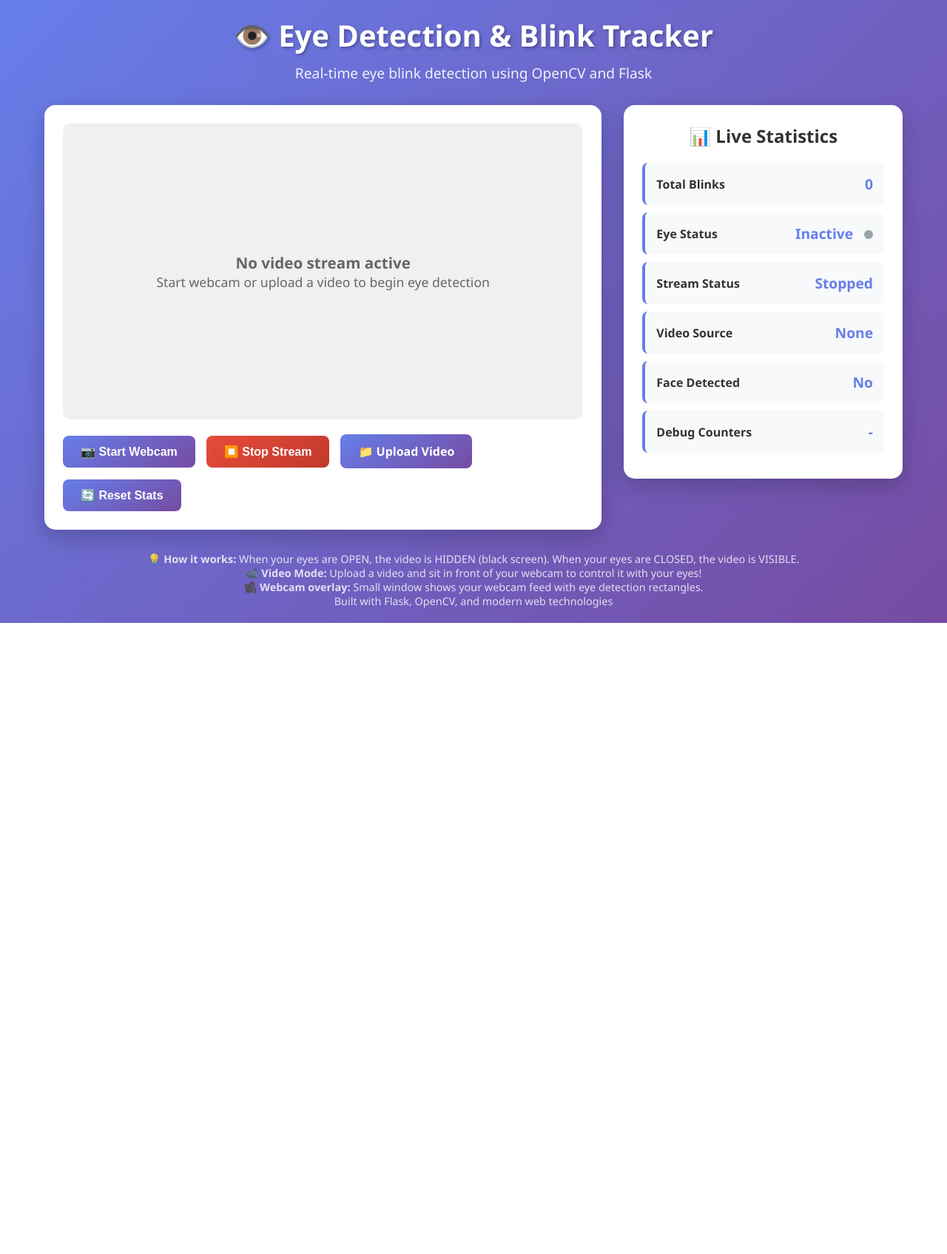
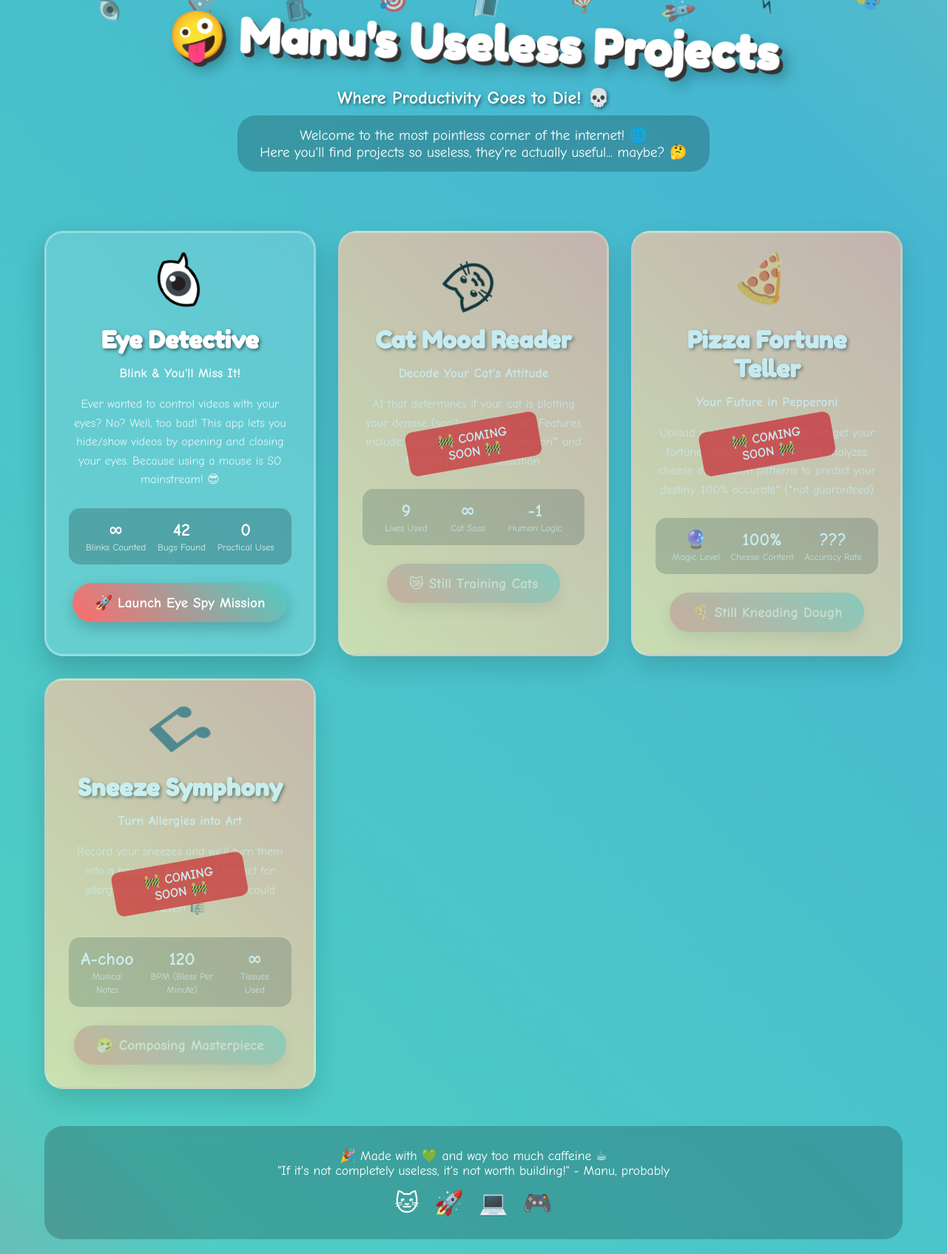
Before and after one commit to manukrishna804/useless_project_temp, a Flask app: page / in a window 1280 px wide. Shown: the whole page at 74% size. Before the commit the page ends 842 px from the top, so only its background shows below. Run offline with Flask 3, Linux system fonts and the light colour scheme.

Commit message:
Updated app.py and index.html, added home.html

```diff
--- a/app.py
+++ b/app.py
@@ -247,8 +247,13 @@ def generate_frames_video(video_path):
         webcam_cap.release()
 
 @app.route('/')
-def index():
-    """Main page"""
+def home():
+    """Home page with project showcase"""
+    return render_template('home.html')
+
+@app.route('/eye-detection')
+def eye_detection_app():
+    """Eye detection application page"""
     return render_template('index.html')
 
 @app.route('/video_feed')
--- /dev/null
+++ b/templates/home.html
@@ -0,0 +1,544 @@
+<!DOCTYPE html>
+<html lang="en">
+<head>
+    <meta charset="UTF-8">
+    <meta name="viewport" content="width=device-width, initial-scale=1.0">
+    <title>🤪 Manu's Useless Project Collection</title>
+    <style>
+        @import url('https://fonts.googleapis.com/css2?family=Comic+Neue:wght@300;400;700&family=Fredoka+One&display=swap');
+
+        * {
+            margin: 0;
+            padding: 0;
+            box-sizing: border-box;
+        }
+
+        body {
+            font-family: 'Comic Neue', cursive;
+            background: linear-gradient(45deg, #ff6b6b, #4ecdc4, #45b7d1, #96ceb4, #ffeaa7);
+            background-size: 300% 300%;
+            animation: gradientShift 8s ease infinite;
+            min-height: 100vh;
+            overflow-x: hidden;
+        }
+
+        @keyframes gradientShift {
+            0% { background-position: 0% 50%; }
+            50% { background-position: 100% 50%; }
+            100% { background-position: 0% 50%; }
+        }
+
+        .container {
+            max-width: 1200px;
+            margin: 0 auto;
+            padding: 20px;
+            position: relative;
+        }
+
+        .header {
+            text-align: center;
+            margin-bottom: 50px;
+            animation: bounceIn 2s ease-out;
+        }
+
+        @keyframes bounceIn {
+            0% { transform: scale(0.3); opacity: 0; }
+            50% { transform: scale(1.05); }
+            70% { transform: scale(0.9); }
+            100% { transform: scale(1); opacity: 1; }
+        }
+
+        .title {
+            font-family: 'Fredoka One', cursive;
+            font-size: 4rem;
+            color: #fff;
+            text-shadow: 5px 5px 0px #333, 10px 10px 20px rgba(0,0,0,0.3);
+            margin-bottom: 20px;
+            animation: wobble 3s ease-in-out infinite;
+        }
+
+        @keyframes wobble {
+            0%, 100% { transform: rotate(0deg); }
+            25% { transform: rotate(2deg); }
+            75% { transform: rotate(-2deg); }
+        }
+
+        .subtitle {
+            font-size: 1.5rem;
+            color: #fff;
+            font-weight: 700;
+            text-shadow: 2px 2px 4px rgba(0,0,0,0.5);
+            margin-bottom: 10px;
+        }
+
+        .description {
+            font-size: 1.2rem;
+            color: #fff;
+            background: rgba(0,0,0,0.2);
+            padding: 15px 30px;
+            border-radius: 25px;
+            display: inline-block;
+            margin-bottom: 30px;
+            backdrop-filter: blur(10px);
+        }
+
+        .projects-grid {
+            display: grid;
+            grid-template-columns: repeat(auto-fit, minmax(350px, 1fr));
+            gap: 30px;
+            margin-top: 50px;
+        }
+
+        .project-card {
+            background: rgba(255,255,255,0.15);
+            backdrop-filter: blur(20px);
+            border-radius: 25px;
+            padding: 30px;
+            text-align: center;
+            border: 3px solid rgba(255,255,255,0.3);
+            box-shadow: 0 15px 35px rgba(0,0,0,0.2);
+            transition: all 0.3s ease;
+            animation: floatIn 1s ease-out;
+            position: relative;
+            overflow: hidden;
+        }
+
+        @keyframes floatIn {
+            0% { transform: translateY(50px); opacity: 0; }
+            100% { transform: translateY(0); opacity: 1; }
+        }
+
+        .project-card:hover {
+            transform: translateY(-10px) scale(1.05);
+            box-shadow: 0 25px 50px rgba(0,0,0,0.3);
+            border-color: #fff;
+        }
+
+        .project-card::before {
+            content: '';
+            position: absolute;
+            top: -50%;
+            left: -50%;
+            width: 200%;
+            height: 200%;
+            background: linear-gradient(45deg, transparent, rgba(255,255,255,0.1), transparent);
+            transform: rotate(45deg);
+            transition: all 0.6s;
+            opacity: 0;
+        }
+
+        .project-card:hover::before {
+            animation: shine 0.8s ease-in-out;
+        }
+
+        @keyframes shine {
+            0% { transform: translateX(-100%) translateY(-100%) rotate(45deg); opacity: 0; }
+            50% { opacity: 1; }
+            100% { transform: translateX(100%) translateY(100%) rotate(45deg); opacity: 0; }
+        }
+
+        .project-icon {
+            font-size: 4rem;
+            margin-bottom: 20px;
+            animation: spin 4s linear infinite;
+        }
+
+        @keyframes spin {
+            0% { transform: rotate(0deg); }
+            100% { transform: rotate(360deg); }
+        }
+
+        .project-title {
+            font-family: 'Fredoka One', cursive;
+            font-size: 2rem;
+            color: #fff;
+            margin-bottom: 15px;
+            text-shadow: 2px 2px 4px rgba(0,0,0,0.5);
+        }
+
+        .project-subtitle {
+            font-size: 1.1rem;
+            color: #fff;
+            margin-bottom: 20px;
+            font-weight: 600;
+            opacity: 0.9;
+        }
+
+        .project-description {
+            font-size: 1rem;
+            color: #fff;
+            margin-bottom: 25px;
+            line-height: 1.6;
+            opacity: 0.8;
+        }
+
+        .project-stats {
+            display: flex;
+            justify-content: space-around;
+            margin-bottom: 25px;
+            background: rgba(0,0,0,0.2);
+            padding: 15px;
+            border-radius: 15px;
+        }
+
+        .stat {
+            text-align: center;
+            color: #fff;
+        }
+
+        .stat-number {
+            font-size: 1.5rem;
+            font-weight: 700;
+            display: block;
+        }
+
+        .stat-label {
+            font-size: 0.8rem;
+            opacity: 0.8;
+        }
+
+        .launch-btn {
+            background: linear-gradient(45deg, #ff6b6b, #4ecdc4);
+            color: white;
+            border: none;
+            padding: 15px 30px;
+            font-size: 1.2rem;
+            font-weight: 700;
+            border-radius: 50px;
+            cursor: pointer;
+            transition: all 0.3s ease;
+            text-decoration: none;
+            display: inline-block;
+            box-shadow: 0 8px 20px rgba(0,0,0,0.2);
+            font-family: 'Comic Neue', cursive;
+        }
+
+        .launch-btn:hover {
+            transform: translateY(-5px);
+            box-shadow: 0 15px 30px rgba(0,0,0,0.3);
+            background: linear-gradient(45deg, #ff5252, #26a69a);
+        }
+
+        .launch-btn:active {
+            transform: translateY(-2px);
+        }
+
+        .floating-emojis {
+            position: fixed;
+            top: 0;
+            left: 0;
+            width: 100%;
+            height: 100%;
+            pointer-events: none;
+            z-index: -1;
+        }
+
+        .emoji {
+            position: absolute;
+            font-size: 2rem;
+            animation: float 6s ease-in-out infinite;
+            opacity: 0.6;
+        }
+
+        @keyframes float {
+            0%, 100% { transform: translateY(0px) rotate(0deg); }
+            50% { transform: translateY(-20px) rotate(180deg); }
+        }
+
+        .coming-soon {
+            background: linear-gradient(45deg, #ffeaa7, #fab1a0);
+            opacity: 0.7;
+            position: relative;
+        }
+
+        .coming-soon::after {
+            content: '🚧 COMING SOON 🚧';
+            position: absolute;
+            top: 50%;
+            left: 50%;
+            transform: translate(-50%, -50%) rotate(-10deg);
+            background: rgba(255,0,0,0.8);
+            color: white;
+            padding: 10px 20px;
+            border-radius: 10px;
+            font-weight: 700;
+            font-size: 1.1rem;
+            z-index: 2;
+        }
+
+        .footer {
+            text-align: center;
+            margin-top: 50px;
+            padding: 30px;
+            background: rgba(0,0,0,0.2);
+            border-radius: 25px;
+            backdrop-filter: blur(10px);
+        }
+
+        .footer-text {
+            color: #fff;
+            font-size: 1.1rem;
+            margin-bottom: 15px;
+        }
+
+        .social-links {
+            display: flex;
+            justify-content: center;
+            gap: 20px;
+        }
+
+        .social-link {
+            font-size: 2rem;
+            color: #fff;
+            text-decoration: none;
+            transition: transform 0.3s ease;
+        }
+
+        .social-link:hover {
+            transform: scale(1.3) rotate(360deg);
+        }
+
+        @media (max-width: 768px) {
+            .title {
+                font-size: 2.5rem;
+            }
+
+            .projects-grid {
+                grid-template-columns: 1fr;
+                gap: 20px;
+            }
+
+            .project-card {
+                padding: 20px;
+            }
+        }
+    </style>
+</head>
+<body>
+    <div class="floating-emojis">
+        <div class="emoji" style="left: 10%; animation-delay: -0.5s;">👁️</div>
+        <div class="emoji" style="left: 20%; animation-delay: -1.5s;">🤖</div>
+        <div class="emoji" style="left: 30%; animation-delay: -0.8s;">📹</div>
+        <div class="emoji" style="left: 40%; animation-delay: -2s;">🎯</div>
+        <div class="emoji" style="left: 50%; animation-delay: -1s;">💻</div>
+        <div class="emoji" style="left: 60%; animation-delay: -1.8s;">🎪</div>
+        <div class="emoji" style="left: 70%; animation-delay: -0.3s;">🚀</div>
+        <div class="emoji" style="left: 80%; animation-delay: -1.2s;">⚡</div>
+        <div class="emoji" style="left: 90%; animation-delay: -2.2s;">🎭</div>
+    </div>
+
+    <div class="container">
+        <div class="header">
+            <h1 class="title">🤪 Manu's Useless Projects</h1>
+            <p class="subtitle">Where Productivity Goes to Die! 💀</p>
+            <p class="description">
+                Welcome to the most pointless corner of the internet! 🌐<br>
+                Here you'll find projects so useless, they're actually useful... maybe? 🤔
+            </p>
+        </div>
+
+        <div class="projects-grid">
+            <!-- Eye Detection Project -->
+            <div class="project-card">
+                <div class="project-icon">👁️‍🗨️</div>
+                <h2 class="project-title">Eye Detective</h2>
+                <p class="project-subtitle">Blink & You'll Miss It!</p>
+                <p class="project-description">
+                    Ever wanted to control videos with your eyes? No? Well, too bad! This app lets you hide/show videos by opening and closing your eyes. Because using a mouse is SO mainstream! 😎
+                </p>
+                <div class="project-stats">
+                    <div class="stat">
+                        <span class="stat-number">∞</span>
+                        <span class="stat-label">Blinks Counted</span>
+                    </div>
+                    <div class="stat">
+                        <span class="stat-number">42</span>
+                        <span class="stat-label">Bugs Found</span>
+                    </div>
+                    <div class="stat">
+                        <span class="stat-number">0</span>
+                        <span class="stat-label">Practical Uses</span>
+                    </div>
+                </div>
+                <a href="/eye-detection" class="launch-btn" onclick="launchApp(event)">
+                    🚀 Launch Eye Spy Mission
+                </a>
+            </div>
+
+            <!-- Coming Soon Project 1 -->
+            <div class="project-card coming-soon">
+                <div class="project-icon">🐱</div>
+                <h2 class="project-title">Cat Mood Reader</h2>
+                <p class="project-subtitle">Decode Your Cat's Attitude</p>
+                <p class="project-description">
+                    AI that determines if your cat is plotting your demise (spoiler: it always is). Features include: Judgemental Stare Detection™ and Purr-to-Human translation.
+                </p>
+                <div class="project-stats">
+                    <div class="stat">
+                        <span class="stat-number">9</span>
+                        <span class="stat-label">Lives Used</span>
+                    </div>
+                    <div class="stat">
+                        <span class="stat-number">∞</span>
+                        <span class="stat-label">Cat Sass</span>
+                    </div>
+                    <div class="stat">
+                        <span class="stat-number">-1</span>
+                        <span class="stat-label">Human Logic</span>
+                    </div>
+                </div>
+                <button class="launch-btn" disabled style="opacity: 0.5;">
+                    😿 Still Training Cats
+                </button>
+            </div>
+
+            <!-- Coming Soon Project 2 -->
+            <div class="project-card coming-soon">
+                <div class="project-icon">🍕</div>
+                <h2 class="project-title">Pizza Fortune Teller</h2>
+                <p class="project-subtitle">Your Future in Pepperoni</p>
+                <p class="project-description">
+                    Upload a photo of your pizza and get your fortune read! Our advanced AI analyzes cheese distribution patterns to predict your destiny. 100% accurate* (*not guaranteed)
+                </p>
+                <div class="project-stats">
+                    <div class="stat">
+                        <span class="stat-number">🔮</span>
+                        <span class="stat-label">Magic Level</span>
+                    </div>
+                    <div class="stat">
+                        <span class="stat-number">100%</span>
+                        <span class="stat-label">Cheese Content</span>
+                    </div>
+                    <div class="stat">
+                        <span class="stat-number">???</span>
+                        <span class="stat-label">Accuracy Rate</span>
+                    </div>
+                </div>
+                <button class="launch-btn" disabled style="opacity: 0.5;">
+                    🍕 Still Kneading Dough
+                </button>
+            </div>
+
+            <!-- Coming Soon Project 3 -->
+            <div class="project-card coming-soon">
+                <div class="project-icon">🎵</div>
+                <h2 class="project-title">Sneeze Symphony</h2>
+                <p class="project-subtitle">Turn Allergies into Art</p>
+                <p class="project-description">
+                    Record your sneezes and we'll turn them into a beautiful symphony! Perfect for allergy season concerts. Mozart could never! 🎼
+                </p>
+                <div class="project-stats">
+                    <div class="stat">
+                        <span class="stat-number">A-choo</span>
+                        <span class="stat-label">Musical Notes</span>
+                    </div>
+                    <div class="stat">
+                        <span class="stat-number">120</span>
+                        <span class="stat-label">BPM (Bless Per Minute)</span>
+                    </div>
+                    <div class="stat">
+                        <span class="stat-number">∞</span>
+                        <span class="stat-label">Tissues Used</span>
+                    </div>
+                </div>
+                <button class="launch-btn" disabled style="opacity: 0.5;">
+                    🤧 Composing Masterpiece
+                </button>
+            </div>
+        </div>
+
+        <div class="footer">
+            <p class="footer-text">
+                🎉 Made with 💚 and way too much caffeine ☕<br>
+                "If it's not completely useless, it's not worth building!" - Manu, probably
+            </p>
+            <div class="social-links">
+                <a href="#" class="social-link">🐱</a>
+                <a href="#" class="social-link">🚀</a>
+                <a href="#" class="social-link">💻</a>
+                <a href="#" class="social-link">🎮</a>
+            </div>
+        </div>
+    </div>
+
+    <script>
+        // Add some fun animations and interactions
+        document.addEventListener('DOMContentLoaded', function() {
+            // Animate project cards on scroll
+            const cards = document.querySelectorAll('.project-card');
+            cards.forEach((card, index) => {
+                card.style.animationDelay = `${index * 0.2}s`;
+            });
+
+            // Add click effects to the title
+            const title = document.querySelector('.title');
+            title.addEventListener('click', function() {
+                this.style.animation = 'none';
+                setTimeout(() => {
+                    this.style.animation = 'wobble 3s ease-in-out infinite';
+                }, 10);
+            });
+
+            // Random floating emojis animation
+            const emojis = document.querySelectorAll('.emoji');
+            emojis.forEach(emoji => {
+                setInterval(() => {
+                    emoji.style.top = Math.random() * 100 + '%';
+                }, 3000 + Math.random() * 2000);
+            });
+        });
+
+        function launchApp(event) {
+            event.preventDefault();
+
+            // Show a fun loading message
+            const btn = event.target;
+            const originalText = btn.textContent;
+
+            btn.textContent = '🔄 Initializing Eye Scanners...';
+            btn.style.pointerEvents = 'none';
+
+            setTimeout(() => {
+                btn.textContent = '👁️ Calibrating Blink Detector...';
+            }, 1000);
+
+            setTimeout(() => {
+                btn.textContent = '🚀 Launching Mission...';
+            }, 2000);
+
+            setTimeout(() => {
+                // Navigate to eye detection app
+                window.location.href = '/eye-detection';
+            }, 3000);
+        }
+
+        // Add some fun console messages
+        console.log(`
+            🎉 Welcome to Manu's Useless Projects! 🎉
+
+            You found the secret developer console!
+            Here's a useless fact: This page has exactly ${document.querySelectorAll('*').length} HTML elements!
+
+            Ready to waste some time? 😄
+        `);
+
+        // Easter egg: Konami code
+        let konamiCode = [];
+        const konami = [38, 38, 40, 40, 37, 39, 37, 39, 66, 65];
+
+        document.addEventListener('keydown', function(e) {
+            konamiCode.push(e.keyCode);
+            konamiCode = konamiCode.slice(-10);
+
+            if (konamiCode.join(',') === konami.join(',')) {
+                document.body.style.transform = 'rotate(360deg)';
+                document.body.style.transition = 'transform 2s ease';
+                alert('🎉 You found the secret code! You are officially certified as USELESS! 🏆');
+                setTimeout(() => {
+                    document.body.style.transform = 'rotate(0deg)';
+                }, 2000);
+            }
+        });
+    </script>
+</body>
+</html>
--- a/templates/index.html
+++ b/templates/index.html
@@ -239,6 +239,7 @@
 <body>
     <div class="container">
         <div class="header">
+            <a href="/" style="color: white; text-decoration: none; font-size: 1.5rem; margin-bottom: 20px; display: inline-block;">← Back to Useless Projects</a>
             <h1>👁️ Eye Detection & Blink Tracker</h1>
             <p>Real-time eye blink detection using OpenCV and Flask</p>
         </div>
```
